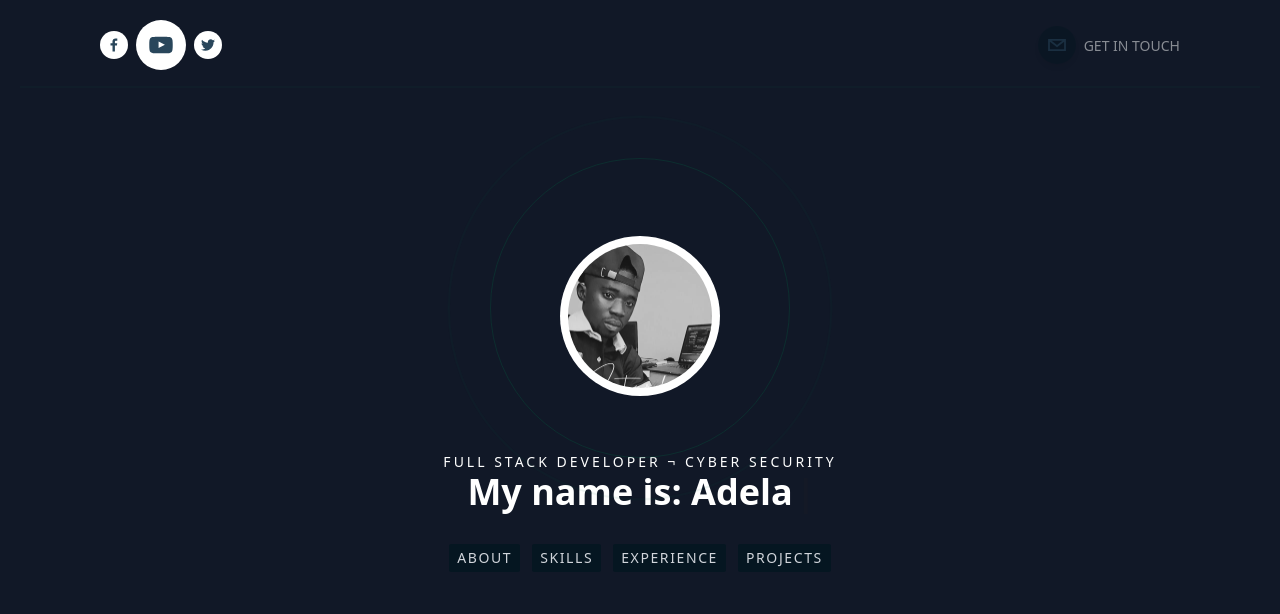
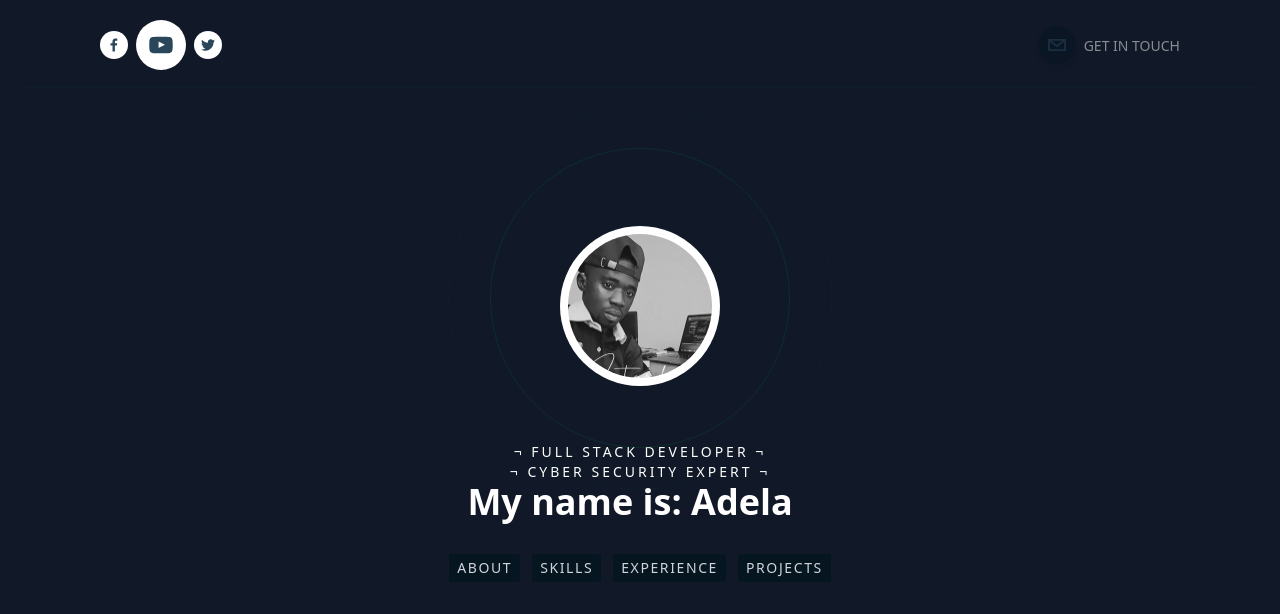
Before and after one commit to donmanuel1997/primeumaton, a Next.js app: page / in a window 1280 px wide. Shown: the top 614 px of the page. Built offline with nearby package versions, Linux system fonts and the light colour scheme.

Commit message:
first commit

```diff
--- a/components/Hero.tsx
+++ b/components/Hero.tsx
@@ -27,7 +27,8 @@ export default function Hero({ }: Props) {
             <img src='./adelakun.jpg'  className='w-36 h-36 object-cover  rounded-full'/>
             </div>
             <div className='flex flex-col justify-center items-center text-white top-0'>
-                <div className='px-2 text-sm uppercase tracking-[3px] max-w-7xl overflow-hidden'>FULL STACK DEVELOPER ¬ CYBER SECURITY</div>
+                <div className='px-2 text-sm uppercase tracking-[3px]'>¬ FULL STACK DEVELOPER ¬</div>
+                <div className='px-2 text-sm uppercase tracking-[3px]'>¬ CYBER SECURITY EXPERT ¬</div>
                 <div className='text-2xl lg:text-4xl font-semibold px-3'>{text}<Cursor cursorColor='#ff6600' />
                 </div>
             </div>
```
